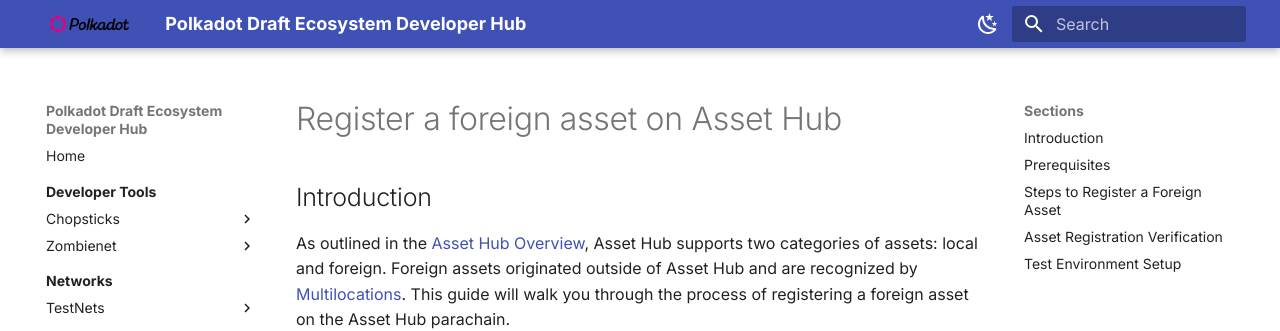
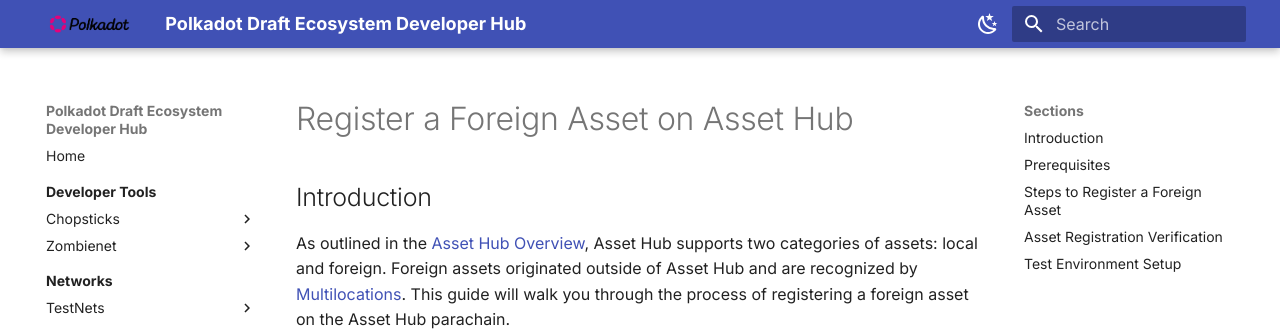
Before and after one commit to papermoonio/polkadot-ecosystem-docs-draft, an MkDocs documentation site: the page built from docs/build-on-polkadot/parachains/asset-hub/register-a-foreign-asset.md, in a window 1280 px wide and 900 px high. Shown: the top 331 px of the window. Built offline with MkDocs 1.6.1 and Material for MkDocs 9.7.7, drawn with Linux system fonts in a browser that asks for light colours.

```diff
--- a/docs/build-on-polkadot/parachains/asset-hub/register-a-foreign-asset.md
+++ b/docs/build-on-polkadot/parachains/asset-hub/register-a-foreign-asset.md
@@ -3,7 +3,7 @@ title: Register a foreign asset
 description: An in-depth guide to registering a foreign asset on the Asset Hub parachain, providing clear, step-by-step instructions.
 ---
 
-# Register a foreign asset on Asset Hub
+# Register a Foreign Asset on Asset Hub
 
 ## Introduction
 
```
